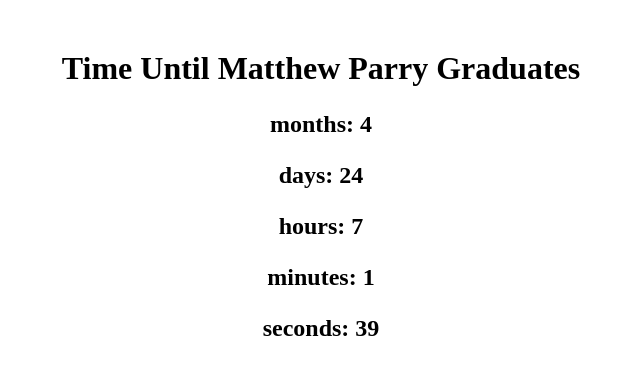
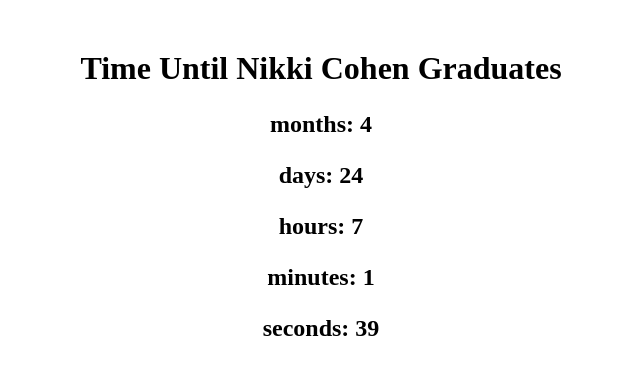
Before and after one commit to ncohen33/graduation, a plain HTML site: page index.html in a window 1280 px wide. Shown: the whole page, without its empty margins (319-959 px from the left). Drawn offline with Linux system fonts and the light colour scheme.

Commit message:
Update index.html

```diff
--- a/index.html
+++ b/index.html
@@ -8,7 +8,7 @@
 
 	<body>
 
-		<h1>Time Until Matthew Parry Graduates</h1>
+		<h1>Time Until Nikki Cohen Graduates</h1>
 		<h2 id="message">loading...</h2>
 		<script type="text/javascript" src="my-scripts.js"></script>
 
```
